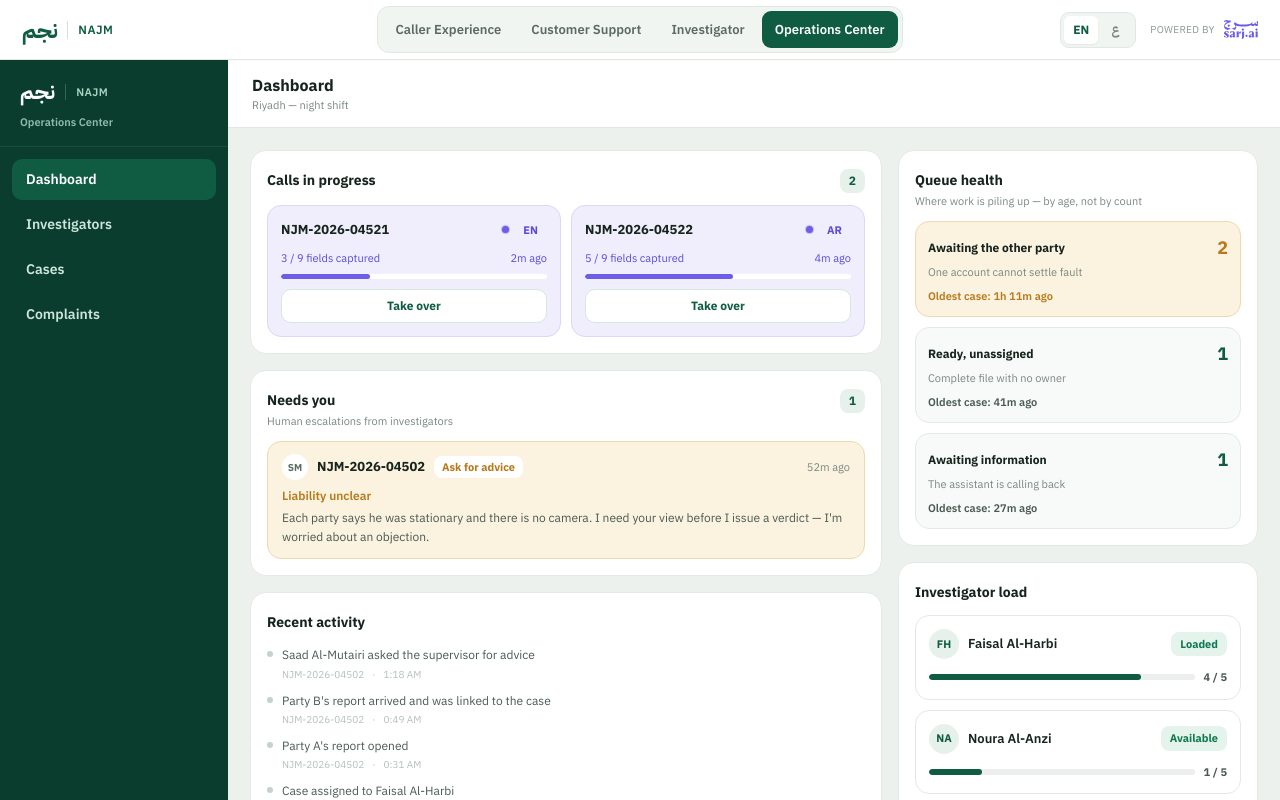
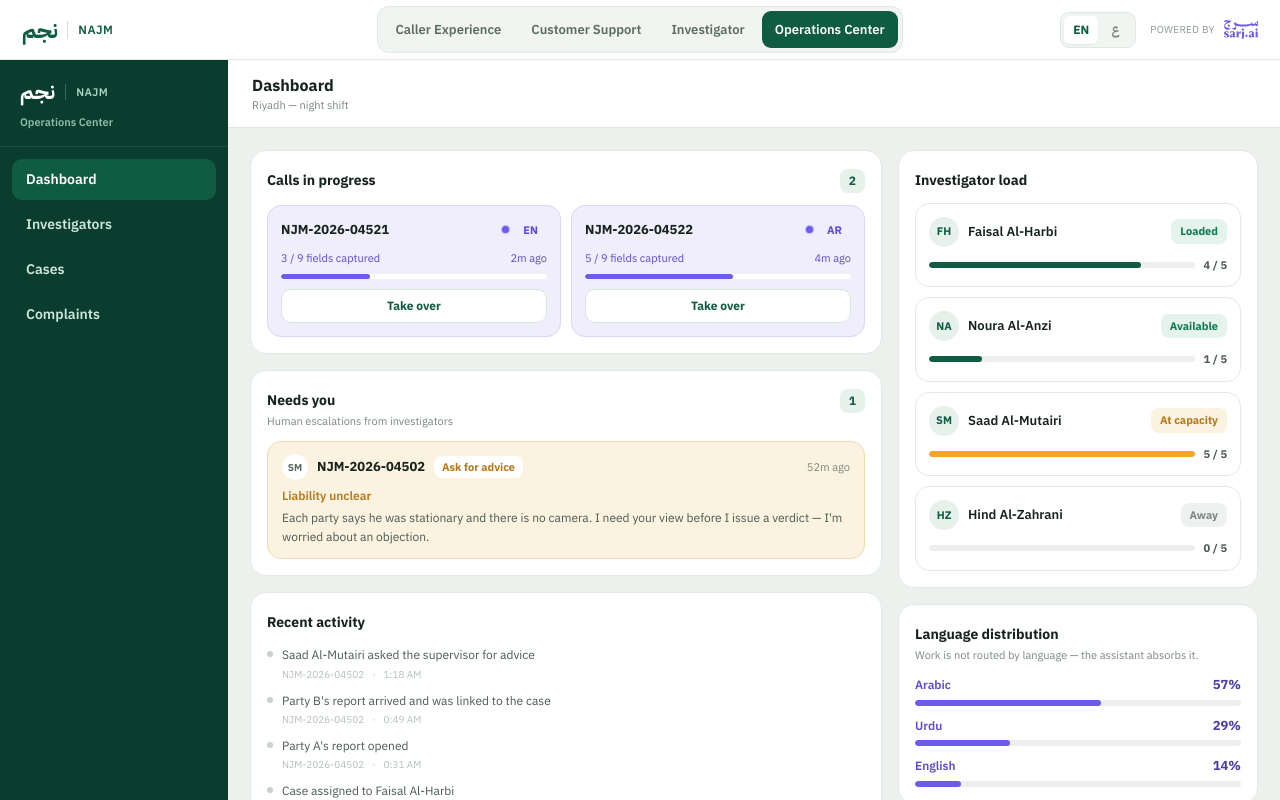
Before and after one commit to osama-alharbi9/sarj, a Next.js app: page /ops in a window 1280 px wide. Shown: the top 800 px of the page. Built offline with nearby package versions, Linux system fonts and the light colour scheme; a web font is replaced by a local one.

Commit message:
refactor: remove queue health widget

```diff
--- a/components/ops/OpsCenter.tsx
+++ b/components/ops/OpsCenter.tsx
@@ -5,7 +5,6 @@ import { useCases } from "@/lib/caseStore";
 import {
   COMPLAINT_SLA_DAYS,
   INVESTIGATORS,
-  QUEUE_STAGES,
   SUPERVISOR_INITIALS,
   TOTAL_FIELDS,
   activeCountFor,
@@ -217,47 +216,6 @@ function Dashboard({ onOpen }: { onOpen: (r: string) => void }) {
         </div>
 
         <div className="flex flex-col gap-[16px]">
-          {/* bottlenecks, expressed as ages — not as counts */}
-          <Card title={t.ops.queueTitle} sub={t.ops.queueSub}>
-            <div className="flex flex-col gap-[10px]">
-              {QUEUE_STAGES.map((stage) => {
-                const meta = t.queueStages[stage as keyof typeof t.queueStages];
-                const inStage = cases.filter((c) => c.status === stage);
-                const oldest = inStage.reduce((m, c) => Math.max(m, c.ageMin), 0);
-                const hot = oldest >= 60;
-                return (
-                  <div
-                    key={stage}
-                    className={`rounded-card border p-[12px] ${
-                      hot ? "border-[#EFD9AE] bg-warn-tint" : "border-hair bg-[#F7FAF8]"
-                    }`}
-                  >
-                    <div className="flex items-center justify-between">
-                      <span className="text-[12px] font-bold text-ink">{meta.label}</span>
-                      <span
-                        className={`text-[18px] font-bold ${
-                          hot ? "text-warn-text" : "text-najm-green"
-                        }`}
-                      >
-                        {n(inStage.length)}
-                      </span>
-                    </div>
-                    <div className="mt-[3px] text-[11px] text-ink-muted">{meta.hint}</div>
-                    {inStage.length > 0 && (
-                      <div
-                        className={`mt-[7px] text-[11px] font-semibold ${
-                          hot ? "text-warn-text" : "text-ink-soft"
-                        }`}
-                      >
-                        {t.ops.oldest}: {age(oldest)}
-                      </div>
-                    )}
-                  </div>
-                );
-              })}
-            </div>
-          </Card>
-
           <Card title={t.ops.rosterTitle}>
             <RosterList cases={cases} compact />
           </Card>
```
